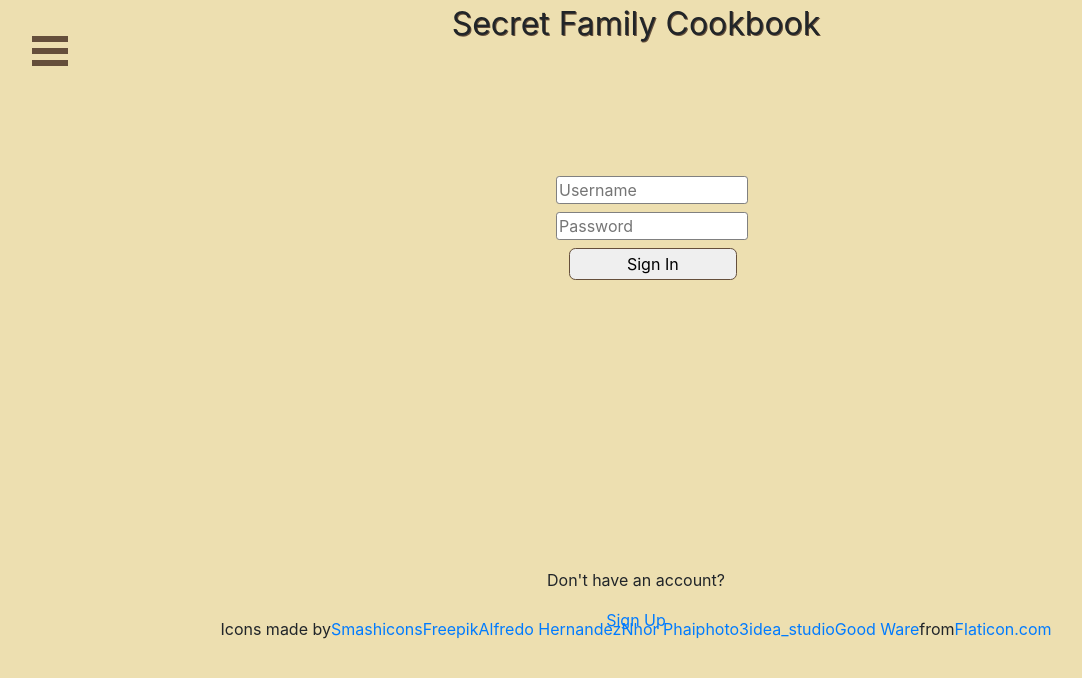
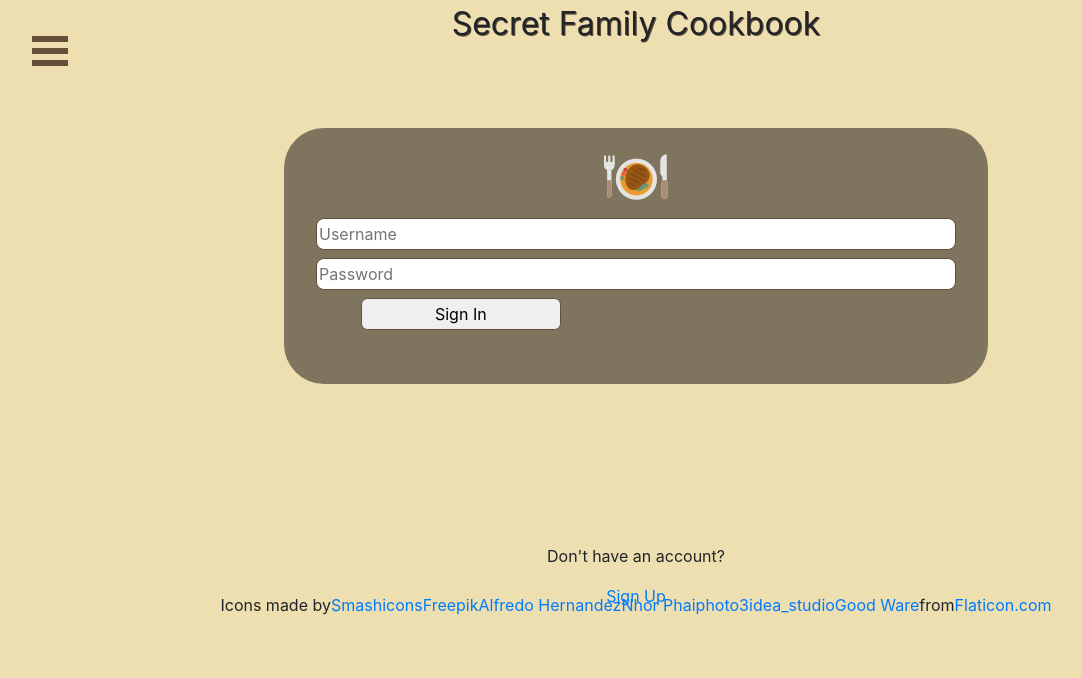
Before and after one commit to BuildWeek-Secret-Family-Recipes/Front-End, a React (Create React App) app: page /api/auth/user/login in a window 1280 px wide. Shown: the top 678 px of the page, without its empty margins (4-1086 px from the left). Built offline with nearby package versions, Linux system fonts and the light colour scheme.

Commit message:
General Login and Register styling, removed coming soon text from Home.js

```diff
--- a/src/App.css
+++ b/src/App.css
@@ -1,34 +1,3 @@
-.App {
-  text-align: center;
-}
-
-.log-form {
-  display: flex;
-  flex-direction: column;
-  justify-content: center;
-  align-content: center;
-  margin-top: 8rem;
-  margin-right: 24rem;
-  margin-bottom: 18rem;
-  margin-left: 35rem;
-}
-
-.log-input {
-  margin-bottom: 0.5rem;
-  border: 1px solid gray;
-  border-radius: 0.2rem;
-  width: 12rem;
-}
-
-.log-btn {
-  margin-left: 0.8rem;
-  border: 1px solid var(--primary-color);
-  border-radius: 0.4rem;
-  width: 10.5rem;
-  height: 2rem;
-}
-
-
 :root {
   --primary-color: #654F3B;
   --secondary-color: #9C976A;
@@ -39,7 +8,9 @@
   --success-color: #28a745;
 }
 
-
+.App {
+  text-align: center;
+}
 
 /* Burger Menu */
 
--- a/src/components/pages/Home.js
+++ b/src/components/pages/Home.js
@@ -3,7 +3,7 @@ import Dining from '../../assets/img/dining.png';
 import styled from 'styled-components';
 import Search from '../layout/Search';
 import { device } from'../layout/Breakpoints';
-import RecipeCard from '../recipe/RecipeCard';
+import RecipeCards from '../recipe/RecipeCards';
 
 const Body = styled.div`
 background-color: #EDDFB0;`
@@ -97,25 +97,7 @@ const Home = () => {
 
             <div>
                 <img src={Dining} alt='Family Dining' />
-                <p>Coming soon!</p>
-                <CardHolder>
-                    {/* <Card>Public Recipe Preview</Card>
-                    <Card>Public Recipe Preview</Card>
-                    <Card>Public Recipe Preview</Card>
-                    <Card>Public Recipe Preview</Card>
-                    <Card>Public Recipe Preview</Card>
-                    <Card>Public Recipe Preview</Card>
-                    <Card>Public Recipe Preview</Card>
-                    <Card>Public Recipe Preview</Card> */}
-                    <RecipeCard/>
-                    <RecipeCard/>
-                    <RecipeCard/>
-                    <RecipeCard/>
-                    <RecipeCard/>
-                    <RecipeCard/>
-                    <RecipeCard/>
-                    <RecipeCard/>
-                </CardHolder>
+                <RecipeCards />
             </div>
 
 
--- a/src/components/recipe/RecipeCard.js
+++ b/src/components/recipe/RecipeCard.js
@@ -1,73 +1,43 @@
 // import React from 'react';
 
-
-// recipe = {
-//     name: 'string',
-//     type_of_meal: 'string',
-//     original_author: 'string',
-//     user_id: 4 //integer, will be the same number as the user's ID who is creating the recipe
+// export default function RecipeCard() {
+//     return (
+//         <div>
+//             <h3>Recipe Card</h3>
+//         </div>
+//     )
 // }
 
+import React, { useState, useEffect} from 'react';
+import axios from 'axios';
+import RecipeCards from './RecipeCards.js';
+import {Container, Row} from 'reactstrap';
 
-import React from "react";
-import styled from "styled-components"
-import {device} from '../layout/Breakpoints.js';
+export default function RecipeCard(){
 
+    const [recipe, setRecipe] = useState([]);
 
-export default function RecipeCard(props) {
+    useEffect(() =>{
+        axios.get(`https://secret-recipes.herokuapp.com/api/recipes/`)
+        .then(response =>{
+            setRecipe(response.data);
+        })
+        .catch(error => {
+            console.log("recipes were not returned", error);
+        });
+    }, [])
 
-    const Card = styled.div`
-    height: 300px;
-width: 250px;
-background-color: #C4C4C4;
-margin-bottom: 2rem;
-
-@media ${device.mobileS} {
-    width: 50%;
-    margin-left: 5%;
-
+    return(
+        <Container>
+            <Row>
+                {
+                    recipe.map(recipeInfo =>{
+                        return(
+                            <RecipeCards/>
+                        )
+                    })
+                }
+            </Row>
+        </Container>
+    )
 }
-
-@media ${device.tablet}{
-    width: 45%;
-}
-
-@media ${device.laptop}{
-    width: 35%;
-}
-
-
-@media ${device.laptopL}{
-    width: 22%;
-    height: 350px;
-    margin-left: 0;
-}
-
-
-@media ${device.desktop}{
-    width: 22%;
-    height: 400px;
-}
-
-@media ${device.desktopL}{
-    width: 20%;
-    height: 440px;
-    margin-left: 1%;
-    margin-right: 1%;
-}
-
-    `
-    const Header = styled.h2`
-    font-size: 25px;
-    // text-shadow: 2px 2px BlueViolet;
-    `
-
-
-  return(
-    <Card>
-      <Header>Name{props.name}</Header>
-        <p>Type of Meal: {props.type_of_meal}</p>
-        <p>Original Author {props.original_author}</p>
-    </Card>
-  )
-}
--- a/src/components/recipe/RecipeCards.js
+++ b/src/components/recipe/RecipeCards.js
@@ -1,13 +1,13 @@
-// import React from 'react'
-// import RecipeCard from './RecipeCard';
+import React from 'react'
+import RecipeCard from './RecipeCard';
 
-// const RecipeCards = () => {
-//     return (
-//         <div>
-//             <h2>Recipe Cards</h2>
-//             <RecipeCard />
-//         </div>
-//     )
-// }
+const RecipeCards = () => {
+    return (
+        <div>
+            <h2>Recipe Cards</h2>
+            <RecipeCard />
+        </div>
+    )
+}
 
-// export default RecipeCards
+export default RecipeCards
--- a/src/components/user/Login.js
+++ b/src/components/user/Login.js
@@ -2,6 +2,49 @@ import React, { Fragment, useState } from 'react'
 import { Link } from 'react-router-dom';
 import { connect } from 'react-redux';
 import { login } from '../../actions/auth';
+import styled from 'styled-components';
+import Dinner_2 from '../../assets/img/dinner_2.png';
+
+export const LogForm = styled.form`
+    display: flex;
+    flex-direction: column;
+    justify-content: center;
+    align-content: center;
+`
+
+export const LogInput = styled.input`
+    margin-bottom: 0.5rem;
+    border: 1px solid var(--primary-color);
+    border-radius: 0.5rem;
+    height: 2rem;`
+
+export const LogButton = styled.button`
+    margin-left: 2.8rem;
+    border: 1px solid var(--primary-color);
+    border-radius: 0.4rem;
+    width: 12.5rem;
+    height: 2rem;`
+
+export const FormContainer = styled.div`
+    background: #463c34a6;
+    height: 16rem;
+    padding: 1rem;
+    padding-left: 2rem;
+    padding-right: 2rem;
+    margin-top: 5rem;
+    margin-right: 18rem;
+    margin-bottom: 10rem;
+    margin-left: 18rem;
+    border-radius: 2.5rem;
+
+    img {
+        padding: 1px;
+        margin-bottom: 8px;
+    }
+}
+
+
+`
 
 function Login(props) {
     console.log(props, '<- Props in Login Page')
@@ -30,8 +73,12 @@ function Login(props) {
 
     return (
         <Fragment>
-            <form onSubmit={handleSubmit} className='log-form'>
-                <input
+            <FormContainer>
+
+            <img src={Dinner_2} alt='Its dinner time!' />
+
+            <LogForm onSubmit={handleSubmit} className='log-form'>
+                <LogInput
                     type='text'
                     className='log-input'
                     name='username'
@@ -39,7 +86,7 @@ function Login(props) {
                     value={userData.username}
                     onChange={handleChange}
                 />
-                <input
+                <LogInput
                     type='password'
                     className='log-input'
                     name='password'
@@ -48,8 +95,9 @@ function Login(props) {
                     onChange={handleChange}
                 />
 
-                <button type='submit' className='log-btn'>Sign In</button>
-            </form>
+                <LogButton type='submit' className='log-btn'>Sign In</LogButton>
+            </LogForm>
+            </FormContainer>
 
             <div className="reg">
                 <p>Don't have an account?</p>
--- a/src/components/user/MyRecipes.js
+++ b/src/components/user/MyRecipes.js
@@ -1,6 +1,6 @@
 import React from 'react';
 import { Link } from 'react-router-dom';
-import RecipeCard from '../recipe/RecipeCard';
+import RecipeCards from '../recipe/RecipeCards';
 
 
 export default function MyRecipes() {
@@ -9,7 +9,7 @@ export default function MyRecipes() {
             <Link to='/api/auth/recipes'>Add Recipe</Link>
             <Link to='/api/auth/recipes/:id'>Edit Recipe</Link>
 
-            <RecipeCard />
+            <RecipeCards />
         </div>
     )
 }
--- a/src/components/user/Register.js
+++ b/src/components/user/Register.js
@@ -2,6 +2,14 @@ import React, { Fragment, useState } from 'react'
 import { Link } from 'react-router-dom';
 import { connect } from 'react-redux';
 import { register } from '../../actions/auth';
+import Family from '../../assets/img/family.png'
+
+import {
+    LogForm,
+    LogInput,
+    LogButton,
+    FormContainer
+} from './Login';
 
 function Register(props) {
     console.log(props, '<-- Register props');
@@ -30,8 +38,11 @@ function Register(props) {
 
     return (
         <Fragment>
-            <form onSubmit={handleSubmit} className='log-form'>
-            <input
+            <FormContainer>
+                <img src={Family} alt='Come join our family!' />
+
+                <LogForm onSubmit={handleSubmit} className='log-form'>
+                    <LogInput
                         type='text'
                         className='log-input'
                         name='email'
@@ -39,7 +50,8 @@ function Register(props) {
                         value={newUser.email}
                         onChange={handleChange}
                     />
-                <input
+
+                    <LogInput
                         type='text'
                         className='log-input'
                         name='username'
@@ -47,7 +59,8 @@ function Register(props) {
                         value={newUser.username}
                         onChange={handleChange}
                     />
-                <input
+
+                    <LogInput
                         type='password'
                         className='log-input'
                         name='password'
@@ -56,8 +69,9 @@ function Register(props) {
                         onChange={handleChange}
                     />
 
-                <button type='submit' className='log-btn'>Sign Up</button>
-            </form>
+                    <LogButton type='submit' className='log-btn'>Sign Up</LogButton>
+                </LogForm>
+            </FormContainer>
 
             <div className="reg">
                 <p>Already have an account?</p>
```
Also changed, not shown: src/components/recipe/Recipe.js (+5 -74 lines), src/assets/img/dinner_1.png (renamed from src/assets/img/dinner-1.png), src/assets/img/dinner_2.png (renamed from src/assets/img/dinner-2.png). Lines whose indentation alone changed are shown as unchanged.
